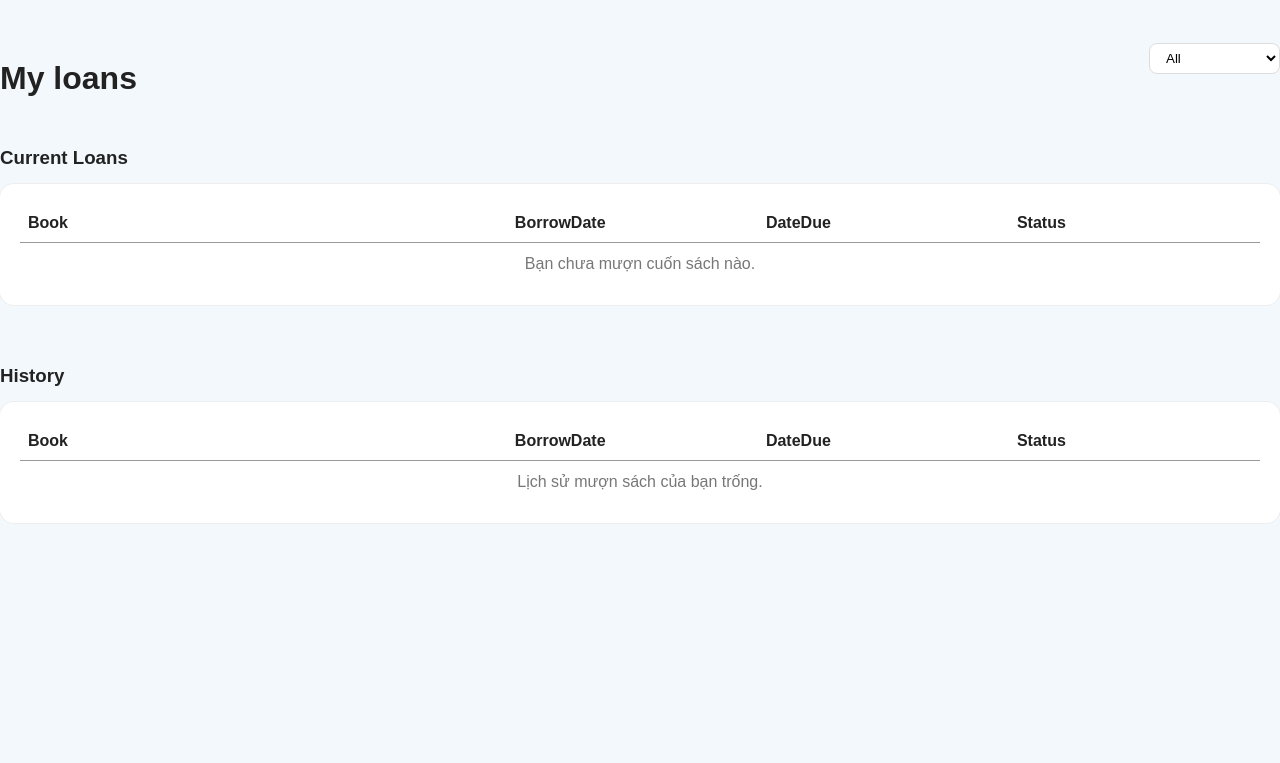
After one commit to hovansang113/Library-management-system, a PHP site: page /view/loans.php in a window 1280 px wide. The commit adds this page. Shown: the top 763 px of the page. Run offline with PHP 8.4, Linux system fonts and the light colour scheme.

Commit message:
completed feature

```diff
--- a/PHPMVCFramework/controllers/SiteController.php
+++ b/PHPMVCFramework/controllers/SiteController.php
@@ -35,6 +35,12 @@ class SiteController extends Controller
     {
         return $this->render('profile');
     }
+
+    public function loans()
+    {
+        return $this->render('loans');
+    }
+
 
     public function bookProcess()
     {
--- /dev/null
+++ b/PHPMVCFramework/public/css/loans.css
@@ -0,0 +1,94 @@
+body {
+    margin: 0;
+    font-family: Arial, Helvetica, sans-serif;
+    background: #f3f8fc;
+    color: #222;
+}
+.loana{
+    margin-bottom: 300px;
+}
+
+h3 {
+    margin-bottom: 15px;
+}
+h1{
+    margin-top: 60px;
+    margin-bottom: 20px;
+}
+.card {
+    background: #fff;
+    border-radius: 14px;
+    padding: 20px;
+    box-shadow: 0 0 0 1px #eee;
+}
+
+table {
+    width: 100%;
+    border-collapse: collapse;
+}
+
+.loan-data-table {
+    table-layout: fixed;
+    width: 100%;
+}
+
+
+.loan-data-table th:nth-child(1) { width: 40%; }
+.loan-data-table th:nth-child(2) { width: 20%; }
+.loan-data-table th:nth-child(3) { width: 20%; }
+.loan-data-table th:nth-child(4) { width: 20%; }
+
+thead th {
+    text-align: left;
+    font-weight: 600;
+    padding: 10px 8px;
+    border-bottom: 1px solid #999;
+}
+
+tbody td {
+    padding: 12px 8px;
+    color: #777;
+}
+
+.section {
+    margin-bottom: 60px;
+}
+
+.top-bar {
+    display: flex;
+    justify-content: space-between;
+    align-items: center;
+    margin-bottom: 30px;
+}
+
+.dropdown {
+    padding: 6px 12px;
+    border-radius: 8px;
+    border: 1px solid #ddd;
+    background: #fff;
+    cursor: pointer;
+}
+
+
+
+.status.borrowed {
+    color: black;
+    background-color: rgb(80, 80, 211);
+    padding: 6px 12px;
+    border-radius: 8px
+}
+
+.status.overdue {
+    color: black;
+    background-color: #e74c3c;
+    padding: 6px 12px;
+    border-radius: 8px
+}
+
+.status.returned {
+    background-color: yellowgreen;
+    color: black;
+    padding: 6px 12px;
+    border-radius: 8px
+
+}
--- a/PHPMVCFramework/public/index.php
+++ b/PHPMVCFramework/public/index.php
@@ -60,6 +60,9 @@ $app->router->post('/admin/saveUser', [UserController::class, 'saveUser']);
 $app->router->post('/admin/user/block', [UserController::class, 'blockUser']);
 $app->router->post('/admin/user/unblock', [UserController::class, 'unblockUser']);
 
+// User Loans
+$app->router->get('/loans', [LoanController::class, 'showUserLoans']);
+
 // Loan Management
 $app->router->get('/admin/loanManagement', [LoanController::class, 'loanManagement']);
 $app->router->post('/admin/loan/Store', [LoanController::class, 'loanProcess']);
@@ -81,4 +84,6 @@ $app->router->get('/admin/dashboard', [AdminDashboardController::class, 'dashBoa
 
 
 
+
+
 $app->run();
--- /dev/null
+++ b/PHPMVCFramework/public/js/loans.js
@@ -0,0 +1,23 @@
+document.addEventListener('DOMContentLoaded', function () {
+    const filter = document.getElementById('loanFilter');
+    const loansSection = document.getElementById('loans-section');
+    const historySection = document.getElementById('history-section');
+
+    function applyFilter() {
+        const selectedValue = filter.value;
+
+        if (selectedValue === 'all') {
+            loansSection.style.display = 'block';
+            historySection.style.display = 'block';
+        } else if (selectedValue === 'loans') {
+            loansSection.style.display = 'block';
+            historySection.style.display = 'none';
+        } else if (selectedValue === 'history') {
+            loansSection.style.display = 'none';
+            historySection.style.display = 'block';
+        }
+    }
+
+    // Apply filter on change
+    filter.addEventListener('change', applyFilter);
+});
--- /dev/null
+++ b/PHPMVCFramework/view/loans.php
@@ -0,0 +1,96 @@
+<!DOCTYPE html>
+<html lang="en">
+
+<head>
+    <meta charset="UTF-8">
+    <meta name="viewport" content="width=device-width, initial-scale=1.0">
+    <title>Loans</title>
+    <link rel="stylesheet" href="/css/loans.css">
+</head>
+
+<body>
+    <div class="loana">
+
+        <div class="top-bar">
+            <h1> My loans</h1>
+            <select class="dropdown" id="loanFilter">
+                <option value="all">All</option>
+                <option value="loans">Current Loans</option>
+                <option value="history">History</option>
+            </select>
+        </div>
+
+        <div class="section" id="loans-section">
+            <h3>Current Loans</h2>
+            <div class="card">
+                <table class="loan-data-table">
+                    <thead>
+                        <tr>
+                            <th>Book</th>
+                            <th>BorrowDate</th>
+                            <th>DateDue</th>
+                            <th>Status</th>
+                        </tr>
+                    </thead>
+                    <tbody>
+                        <?php if (empty($currentLoans)): ?>
+                            <tr>
+                                <td colspan="4" style="text-align: center;">Bạn chưa mượn cuốn sách nào.</td>
+                            </tr>
+                        <?php else: ?>
+                            <?php foreach ($currentLoans as $loan): ?>
+                                <tr>
+                                    <td><?= htmlspecialchars($loan['Title']) ?></td>
+                                    <td><?= htmlspecialchars(date('d/m/Y', strtotime($loan['BorrowDate']))) ?></td>
+                                    <td><?= htmlspecialchars(date('d/m/Y', strtotime($loan['DueDate']))) ?></td>
+                                    <td>
+                                        <span class="status <?= strtolower(htmlspecialchars($loan['Status'])) ?>"><?= htmlspecialchars($loan['Status']) ?></span>
+                                    </td>
+                                </tr>
+                            <?php endforeach; ?>
+                        <?php endif; ?>
+                    </tbody>
+                </table>
+            </div>
+        </div>
+
+        <div class="section" id="history-section">
+            <h3>History</h2>
+
+            <div class="card">
+                <table class="loan-data-table">
+                    <thead>
+                        <tr>
+                            <th>Book</th>
+                            <th>BorrowDate</th>
+                            <th>DateDue</th>
+                            <th>Status</th>
+                        </tr>
+                    </thead>
+                    <tbody>
+                        <?php if (empty($loanHistory)): ?>
+                            <tr>
+                                <td colspan="4" style="text-align: center;">Lịch sử mượn sách của bạn trống.</td>
+                            </tr>
+                        <?php else: ?>
+                            <?php foreach ($loanHistory as $loan): ?>
+                                <tr>
+                                    <td><?= htmlspecialchars($loan['Title']) ?></td>
+                                    <td><?= htmlspecialchars(date('d/m/Y', strtotime($loan['BorrowDate']))) ?></td>
+                                    <td><?= htmlspecialchars(date('d/m/Y', strtotime($loan['DueDate']))) ?></td>
+                                    <td>
+                                        <span class="status <?= strtolower(htmlspecialchars($loan['Status'])) ?>"><?= htmlspecialchars($loan['Status']) ?></span>
+                                    </td>
+                                </tr>
+                            <?php endforeach; ?>
+                        <?php endif; ?>
+                    </tbody>
+                </table>
+            </div>
+        </div>
+
+    </div>
+    <script src="/js/loans.js"></script>
+</body>
+
+</html>
```
Also changed, not shown: PHPMVCFramework/controllers/LoanController.php (+33 -0 lines), PHPMVCFramework/controllers/UserController.php (+1 -9 lines), PHPMVCFramework/model/Loan.php (+33 -0 lines), PHPMVCFramework/model/User.php (line endings or trailing spaces).
